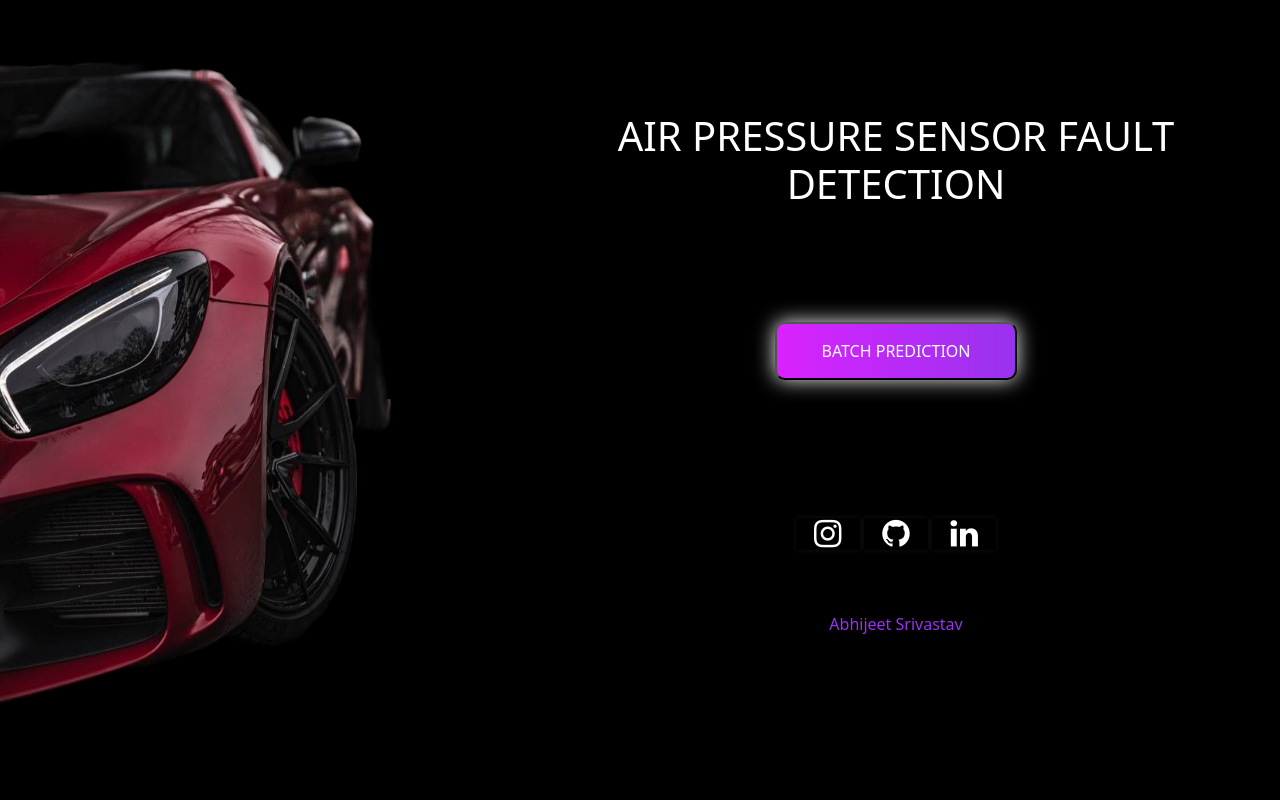
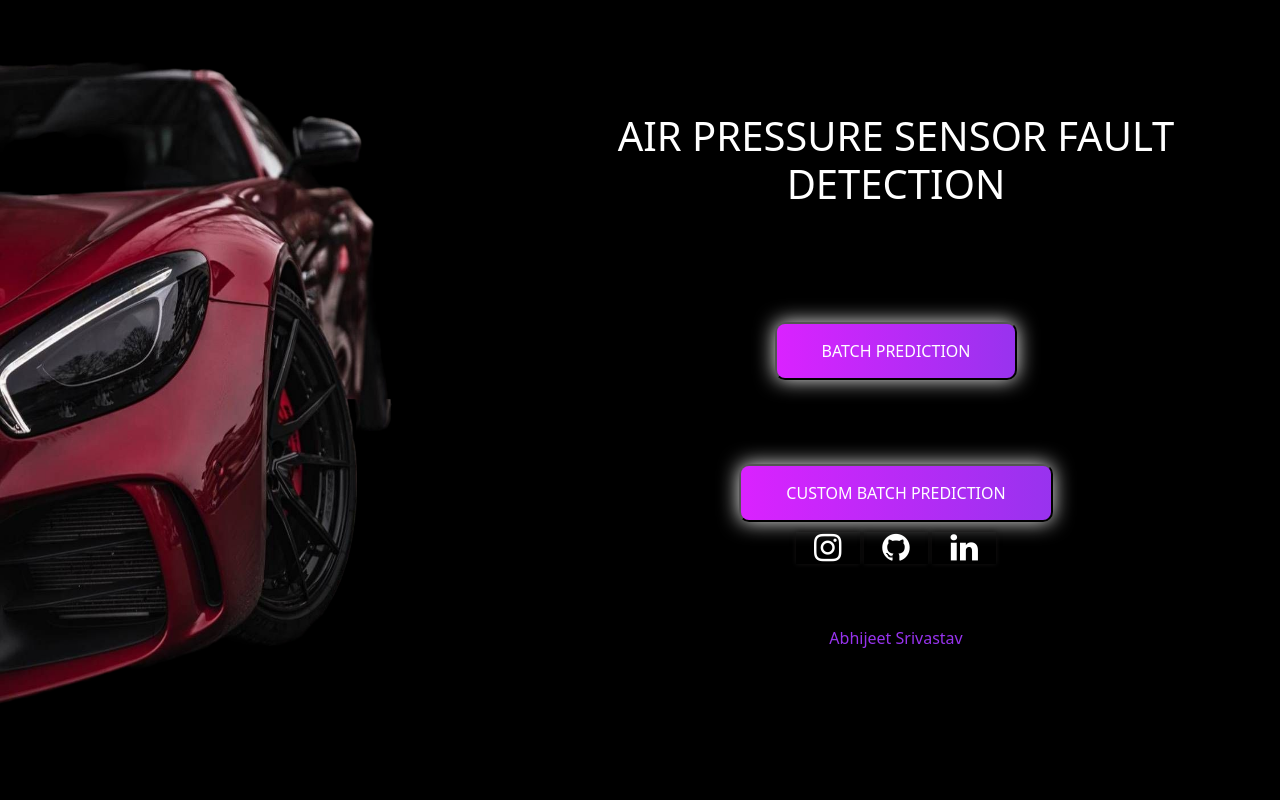
Before and after one commit to AbhijeetSrivastav/aps-sensor-fault-detection, a Flask app: page / in a window 1280 px wide. Run offline with Flask 2, Linux system fonts and the light colour scheme.

Commit message:
Custom Batch Prediction Functionality added

```diff
--- a/templates/home.html
+++ b/templates/home.html
@@ -27,6 +27,12 @@
            </form>
         </div>
 
+        <div class="btn-container-home">
+            <form action="/upload_form" method="POST" enctype="multipart/form-data">
+             <input class="btn-grad" type="submit" name="Custom Batch Prediction" value="Custom Batch Prediction">
+            </form>
+         </div>
+
         <div class="footer-container">
             <a href="https://www.instagram.com/abhijeet.ai_/" class="fa fa-instagram"></a>
 
```
